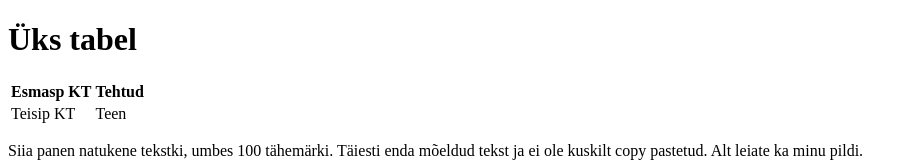
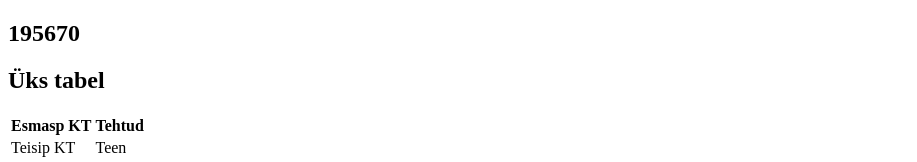
Before and after one commit to Soulcarbon/leht, a plain HTML site: page index.html in a window 1280 px wide. Shown: the top 162 px of the page, without its empty margins (0-917 px from the left). Drawn offline with Linux system fonts and the light colour scheme.

Commit message:
Update index.html

```diff
--- a/index.html
+++ b/index.html
@@ -1,12 +1,14 @@
 <!DOCTYPE html>
 <html>
 <head>
-<meta charset="UTF-8">
-<title>195670</title>
+<title>Hello Tanel</title>
 </head>
 <body>
 
-<h1>Üks tabel</h1>
+<h2>195670</h2>
+
+<h2>Üks tabel</h2>
+
 <table>
   <tr>
     <th>Esmasp KT</th>
@@ -17,8 +19,11 @@
     <td>Teen</td>
   </tr>
 </table>
+
 <p>Siia panen natukene tekstki, umbes 100 tähemärki. Täiesti enda mõeldud tekst ja ei ole kuskilt copy pastetud. Alt leiate ka minu pildi.</p>
+
 <img src="https://www.improgrammer.net/wp-content/uploads/2018/01/Fool-Programmer-Humor.jpg" alt="meme">
+
 <a href="http://www.ttu.ee/">TalTechi kodukas</a>
 </body>
 </html
```
